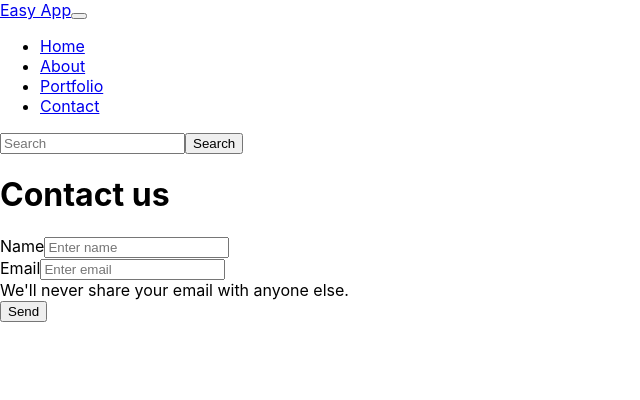
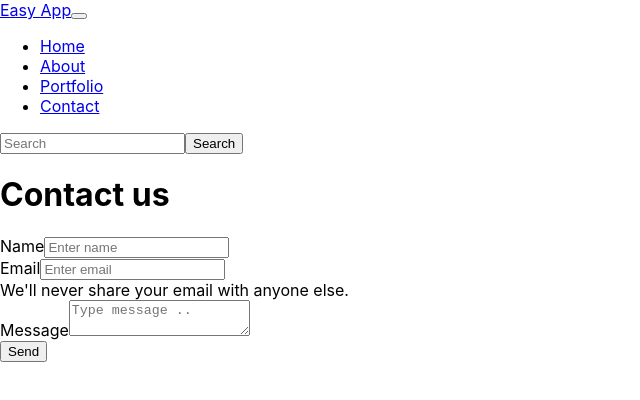
Before and after one commit to GhulamMustafaGM/easy-react-app, a React (Create React App) app: page /contact in a window 1280 px wide. Shown: the top 400 px of the page, without its empty margins (0-640 px from the left). Built offline with nearby package versions, Linux system fonts and the light colour scheme; the HTML template or start-up script is replaced by a standard one.

Commit message:
updated contact page

```diff
--- a/src/components/contact.js
+++ b/src/components/contact.js
@@ -32,6 +32,12 @@ const FetchInputValues = (e) => {
                         <input Name="email" placeholder="Enter email" type="email" class="form-control" id="exampleInputEmail1" aria-describedby="emailHelp" />
                         <div id="emailHelp" class="form-text">We'll never share your email with anyone else.</div>
                     </div>
+
+                    <div className="form-group">
+                        <lable for="message">Message</lable>
+                        <textarea type="text" name="message" placeholder="Type message .." />
+                    </div>
+
                     <button type="submit" class="btn btn-primary">Send</button>
                     </form>
                 </div>
```
